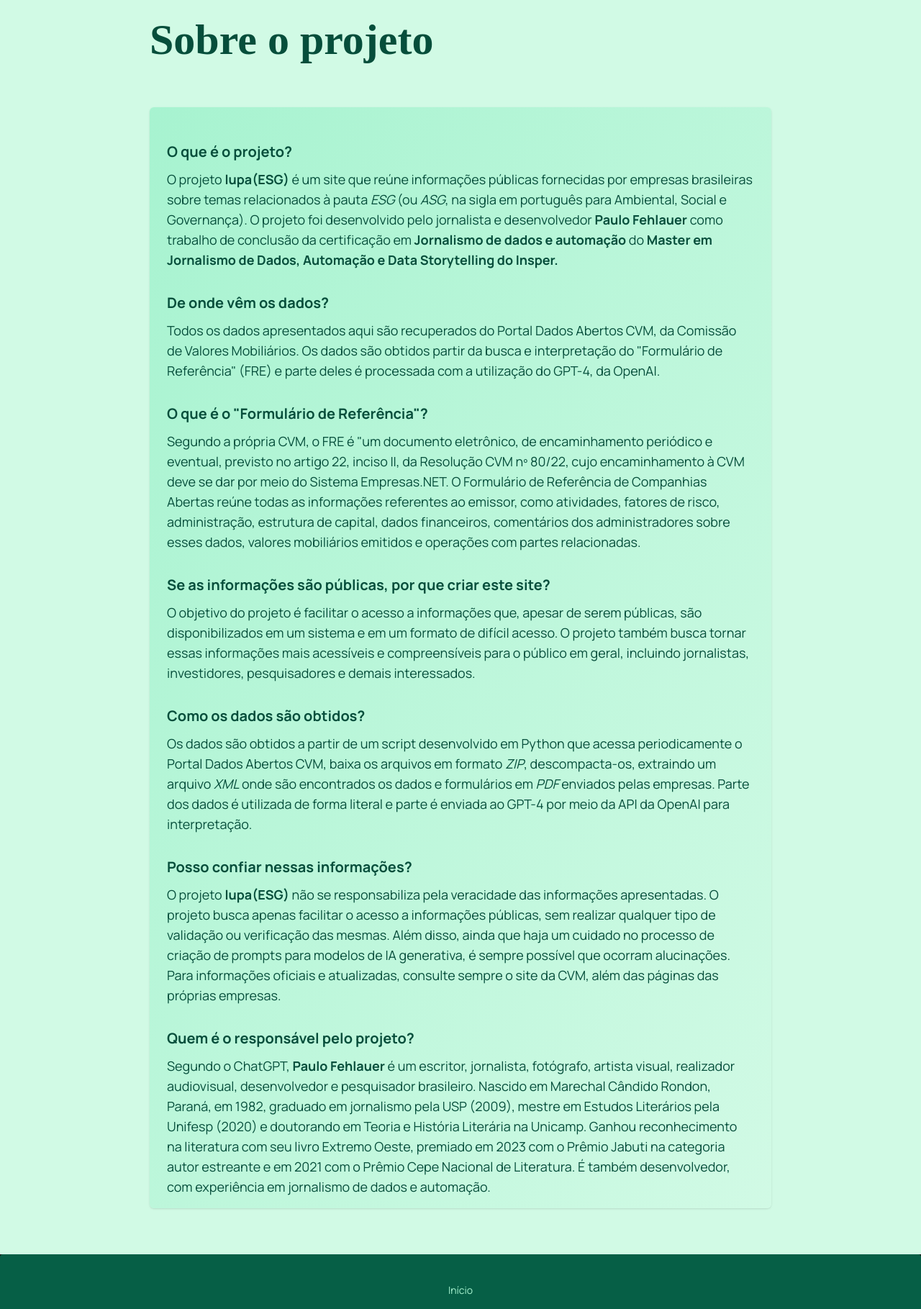
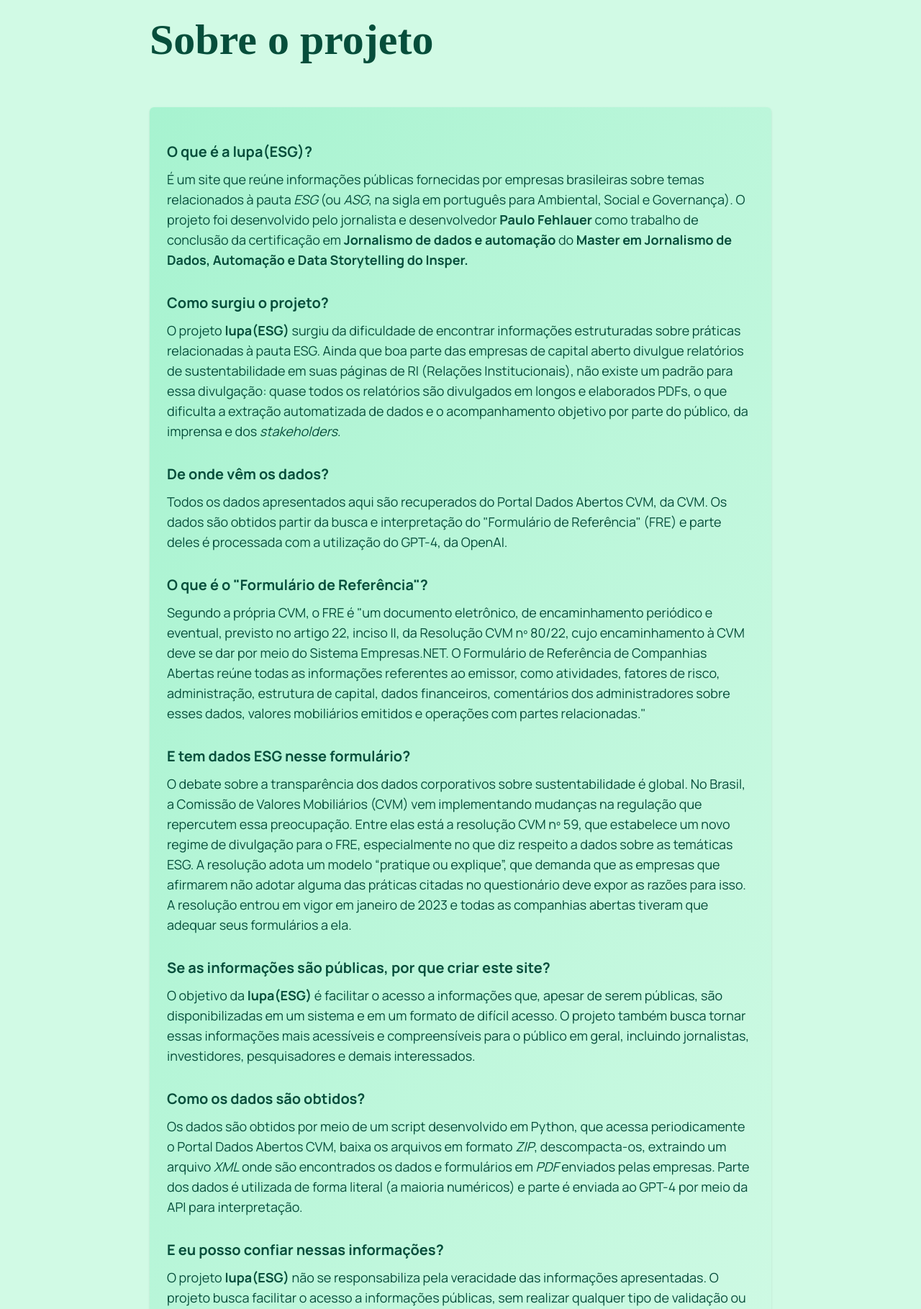
Before and after one commit to paulofeh/wktk-flask, a Flask app: page /sobre in a window 1280 px wide. Shown: the part 139-1958 px from the top of the page at 72% size. Run offline with Flask 3, Linux system fonts and the light colour scheme.

Commit message:
Ajustes no Sobre

```diff
--- a/templates/sobre.html
+++ b/templates/sobre.html
@@ -10,18 +10,22 @@
 <div class="max-w-4xl mx-auto px-4 pt-8 pb-16">
     <h1 class="text-4xl md:text-6xl font-serif font-bold mb-2.5 mt-16">Sobre o projeto</h1>
     <div class="bg-gradient-to-br from-emerald-200 to-emerald-100 shadow overflow-hidden rounded-md mt-16 px-6 py-4">
-        <h2 class="text-xl font-sans font-bold mb-2.5 mt-8">O que é o projeto?</h2>
-        <p class="text-lg">O projeto <strong>lupa(ESG)</strong> é um site que reúne informações públicas fornecidas por empresas brasileiras sobre temas relacionados à pauta <em>ESG</em> (ou <em>ASG</em>, na sigla em português para Ambiental, Social e Governança). O projeto foi desenvolvido pelo jornalista e desenvolvedor <strong>Paulo Fehlauer</strong> como trabalho de conclusão da certificação em <strong>Jornalismo de dados e automação</strong> do <strong>Master em Jornalismo de Dados, Automação e Data Storytelling do Insper.</strong></p>
+        <h2 class="text-xl font-sans font-bold mb-2.5 mt-8">O que é a lupa(ESG)?</h2>
+        <p class="text-lg">É um site que reúne informações públicas fornecidas por empresas brasileiras sobre temas relacionados à pauta <em>ESG</em> (ou <em>ASG</em>, na sigla em português para Ambiental, Social e Governança). O projeto foi desenvolvido pelo jornalista e desenvolvedor <strong>Paulo Fehlauer</strong> como trabalho de conclusão da certificação em <strong>Jornalismo de dados e automação</strong> do <strong>Master em Jornalismo de Dados, Automação e Data Storytelling do Insper.</strong></p>
+        <h2 class="text-xl font-sans font-bold mb-2.5 mt-8">Como surgiu o projeto?</h2>
+        <p class="text-lg">O projeto <strong>lupa(ESG)</strong> surgiu da dificuldade de encontrar informações estruturadas sobre práticas relacionadas à pauta ESG. Ainda que boa parte das empresas de capital aberto divulgue relatórios de sustentabilidade em suas páginas de RI (Relações Institucionais), não existe um padrão para essa divulgação: quase todos os relatórios são divulgados em longos e elaborados PDFs, o que dificulta a extração automatizada de dados e o acompanhamento objetivo por parte do público, da imprensa e dos <em>stakeholders</em>.</p>
         <h2 class="text-xl font-sans font-bold mb-2.5 mt-8">De onde vêm os dados?</h2>
-        <p class="text-lg">Todos os dados apresentados aqui são recuperados do <a href="https://dados.cvm.gov.br/dataset/cia_aberta-doc-fre" target="_blank">Portal Dados Abertos CVM</a>, da Comissão de Valores Mobiliários. Os dados são obtidos partir da busca e interpretação do "Formulário de Referência" (FRE) e parte deles é processada com a utilização do GPT-4, da OpenAI.</p>
+        <p class="text-lg">Todos os dados apresentados aqui são recuperados do <a href="https://dados.cvm.gov.br/dataset/cia_aberta-doc-fre" target="_blank">Portal Dados Abertos CVM</a>, da CVM. Os dados são obtidos partir da busca e interpretação do "Formulário de Referência" (FRE) e parte deles é processada com a utilização do GPT-4, da OpenAI.</p>
         <h2 class="text-xl font-sans font-bold mb-2.5 mt-8">O que é o "Formulário de Referência"?</h2>
-        <p class="text-lg">Segundo a própria CVM, o FRE é "um documento eletrônico, de encaminhamento periódico e eventual, previsto no artigo 22, inciso II, da Resolução CVM nº 80/22, cujo encaminhamento à CVM deve se dar por meio do Sistema Empresas.NET. O Formulário de Referência de Companhias Abertas reúne todas as informações referentes ao emissor, como atividades, fatores de risco, administração, estrutura de capital, dados financeiros, comentários dos administradores sobre esses dados, valores mobiliários emitidos e operações com partes relacionadas.</p>
+        <p class="text-lg">Segundo a própria CVM, o FRE é "um documento eletrônico, de encaminhamento periódico e eventual, previsto no artigo 22, inciso II, da Resolução CVM nº 80/22, cujo encaminhamento à CVM deve se dar por meio do Sistema Empresas.NET. O Formulário de Referência de Companhias Abertas reúne todas as informações referentes ao emissor, como atividades, fatores de risco, administração, estrutura de capital, dados financeiros, comentários dos administradores sobre esses dados, valores mobiliários emitidos e operações com partes relacionadas."</p>
+        <h2 class="text-xl font-sans font-bold mb-2.5 mt-8">E tem dados ESG nesse formulário?</h2>
+        <p class="text-lg">O debate sobre a transparência dos dados corporativos sobre sustentabilidade é global. No Brasil, a Comissão de Valores Mobiliários (CVM) vem implementando mudanças na regulação que repercutem essa preocupação. Entre elas está a resolução CVM nº 59, que estabelece um novo regime de divulgação para o FRE, especialmente no que diz respeito a dados sobre as temáticas ESG. A resolução adota um modelo “pratique ou explique”, que demanda que as empresas que afirmarem não adotar alguma das práticas citadas no questionário deve expor as razões para isso. A resolução entrou em vigor em janeiro de 2023 e todas as companhias abertas tiveram que adequar seus formulários a ela.</p>
         <h2 class="text-xl font-sans font-bold mb-2.5 mt-8">Se as informações são públicas, por que criar este site?</h2>
-        <p class="text-lg">O objetivo do projeto é facilitar o acesso a informações que, apesar de serem públicas, são disponibilizados em um sistema e em um formato de difícil acesso. O projeto também busca tornar essas informações mais acessíveis e compreensíveis para o público em geral, incluindo jornalistas, investidores, pesquisadores e demais interessados.</p>
+        <p class="text-lg">O objetivo da <strong>lupa(ESG)</strong> é facilitar o acesso a informações que, apesar de serem públicas, são disponibilizadas em um sistema e em um formato de difícil acesso. O projeto também busca tornar essas informações mais acessíveis e compreensíveis para o público em geral, incluindo jornalistas, investidores, pesquisadores e demais interessados.</p>
         <h2 class="text-xl font-sans font-bold mb-2.5 mt-8">Como os dados são obtidos?</h2>
-        <p class="text-lg">Os dados são obtidos a partir de um script desenvolvido em Python que acessa periodicamente o Portal Dados Abertos CVM, baixa os arquivos em formato <em>ZIP</em>, descompacta-os, extraindo um arquivo <em>XML</em> onde são encontrados os dados e formulários em <em>PDF</em> enviados pelas empresas. Parte dos dados é utilizada de forma literal e parte é enviada ao GPT-4 por meio da API da OpenAI para interpretação.</p>
-        <h2 class="text-xl font-sans font-bold mb-2.5 mt-8">Posso confiar nessas informações?</h2>
-        <p class="text-lg">O projeto <strong>lupa(ESG)</strong> não se responsabiliza pela veracidade das informações apresentadas. O projeto busca apenas facilitar o acesso a informações públicas, sem realizar qualquer tipo de validação ou verificação das mesmas. Além disso, ainda que haja um cuidado no processo de criação de prompts para modelos de IA generativa, é sempre possível que ocorram alucinações. Para informações oficiais e atualizadas, consulte sempre o site da <a href="https://www.cvm.gov.br/" target="_blank">CVM</a>, além das páginas das próprias empresas.</p>
+        <p class="text-lg">Os dados são obtidos por meio de um script desenvolvido em Python, que acessa periodicamente o Portal Dados Abertos CVM, baixa os arquivos em formato <em>ZIP</em>, descompacta-os, extraindo um arquivo <em>XML</em> onde são encontrados os dados e formulários em <em>PDF</em> enviados pelas empresas. Parte dos dados é utilizada de forma literal (a maioria numéricos) e parte é enviada ao GPT-4 por meio da API para interpretação.</p>
+        <h2 class="text-xl font-sans font-bold mb-2.5 mt-8">E eu posso confiar nessas informações?</h2>
+        <p class="text-lg">O projeto <strong>lupa(ESG)</strong> não se responsabiliza pela veracidade das informações apresentadas. O projeto busca facilitar o acesso a informações públicas, sem realizar qualquer tipo de validação ou verificação das mesmas. Além disso, ainda que haja um cuidado no processo de criação de prompts para modelos de IA generativa, é sempre possível que ocorram alucinações. Para informações oficiais e atualizadas, consulte sempre o site da <a href="https://www.cvm.gov.br/" target="_blank">CVM</a>, além das páginas das próprias empresas.</p>
         <h2 class="text-xl font-sans font-bold mb-2.5 mt-8">Quem é o responsável pelo projeto?</h2>
         <p class="text-lg">Segundo o ChatGPT, <strong>Paulo Fehlauer</strong> é um escritor, jornalista, fotógrafo, artista visual, realizador audiovisual, desenvolvedor e pesquisador brasileiro. Nascido em Marechal Cândido Rondon, Paraná, em 1982, graduado em jornalismo pela USP (2009), mestre em Estudos Literários pela Unifesp (2020) e doutorando em Teoria e História Literária na Unicamp. Ganhou reconhecimento na literatura com seu livro <a href="https://amzn.to/43Qf7S7" target="_blank">Extremo Oeste</a>, premiado em 2023 com o Prêmio Jabuti na categoria autor estreante e em 2021 com o Prêmio Cepe Nacional de Literatura. É também desenvolvedor, com experiência em jornalismo de dados e automação.</p>
     </div>
```
